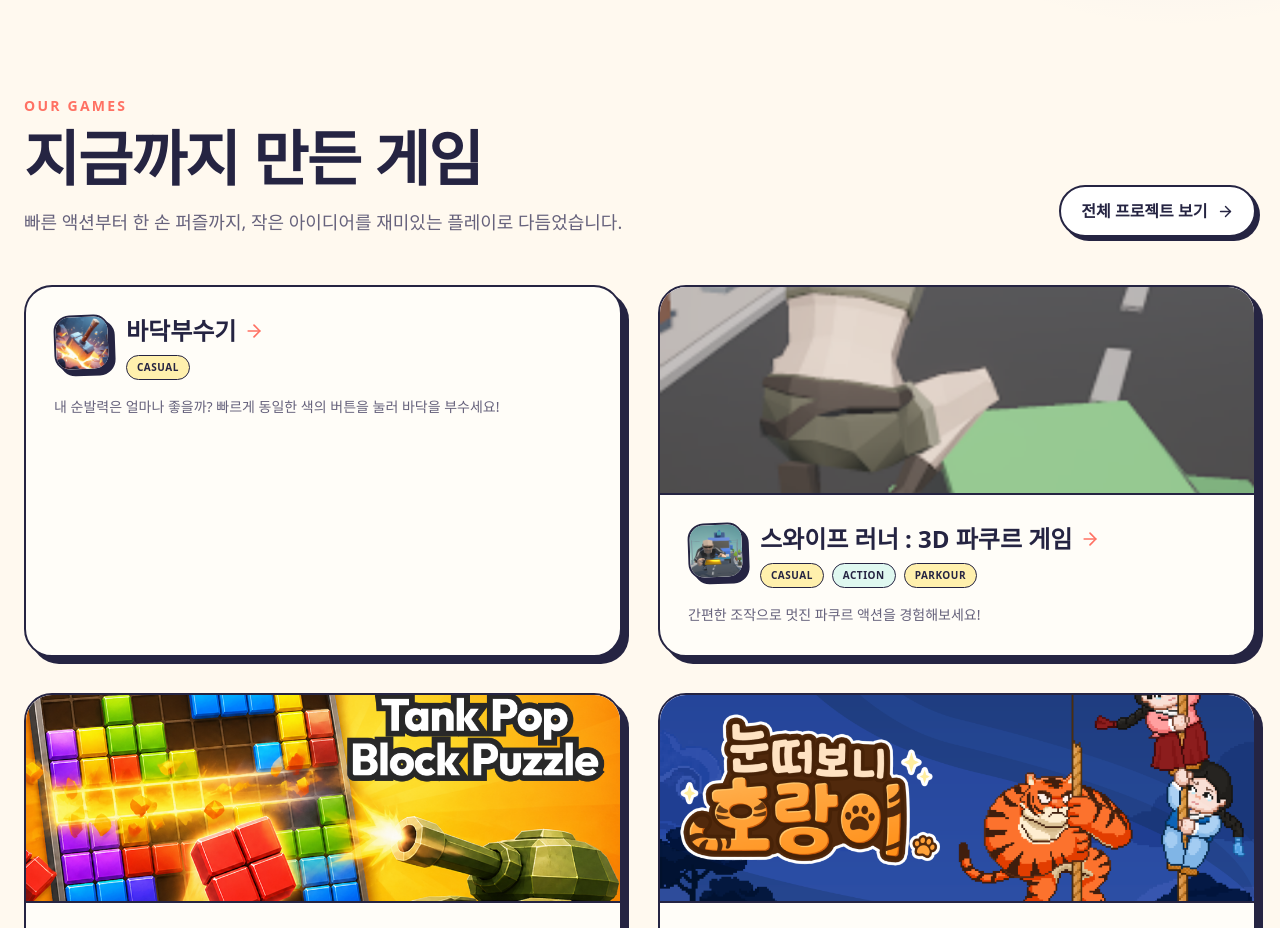
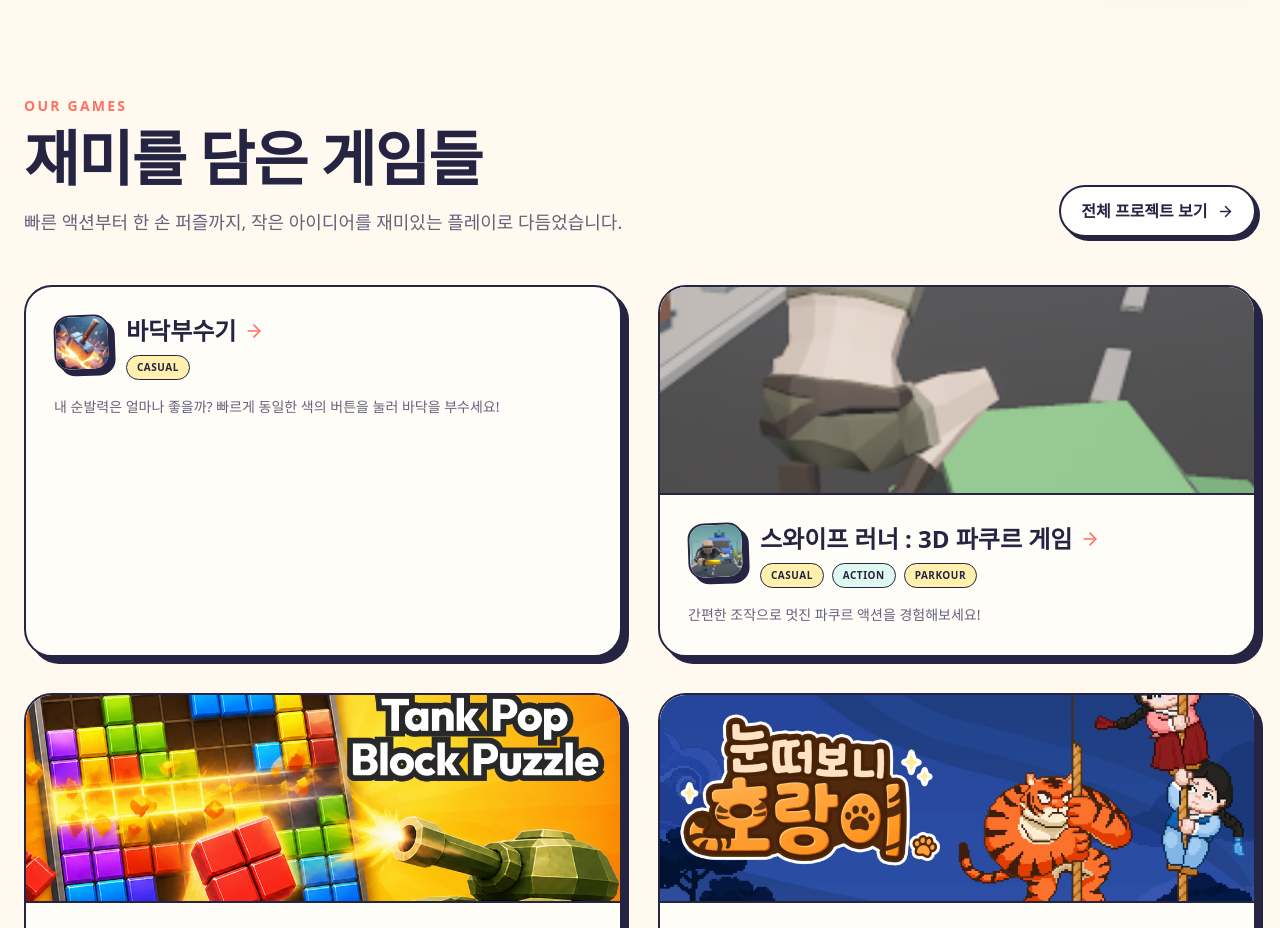
Before and after one commit to diskfactory/diskfactory.github.io, a Next.js app: page / in a window 1280 px wide. Shown: the part 860-1788 px from the top of the page. Built offline with nearby package versions, Linux system fonts and the light colour scheme.

Commit message:
프로젝트 섹션 제목 개선

```diff
--- a/app/page.tsx
+++ b/app/page.tsx
@@ -35,9 +35,9 @@ export default function Home() {
       "pt-BR": "VER JOGOS",
     },
     projectsTitle: {
-      ko: "지금까지 만든 게임",
-      en: "GAMES WE'VE MADE",
-      "pt-BR": "JOGOS QUE CRIAMOS",
+      ko: "재미를 담은 게임들",
+      en: "PLAYFUL GAMES",
+      "pt-BR": "JOGOS CHEIOS DE DIVERSÃO",
     },
     projectsDescription: {
       ko: "빠른 액션부터 한 손 퍼즐까지, 작은 아이디어를 재미있는 플레이로 다듬었습니다.",
```
